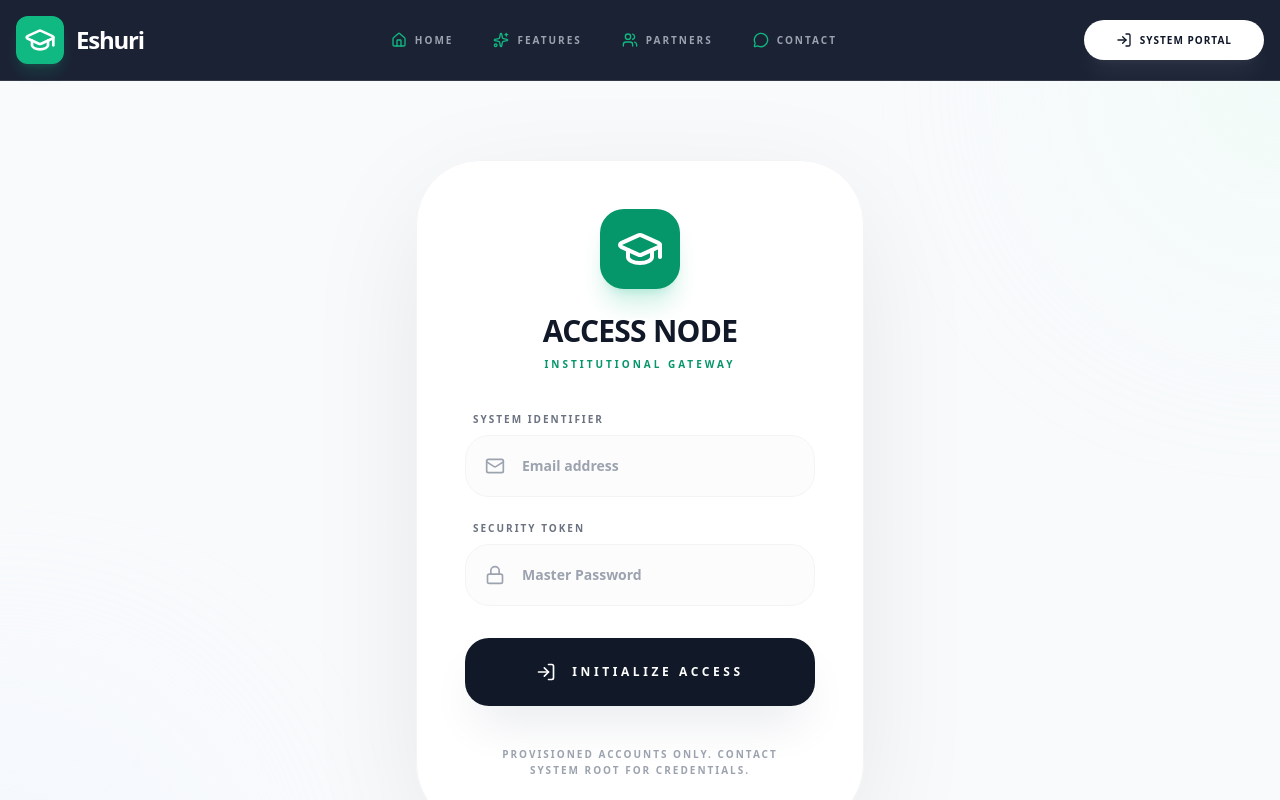
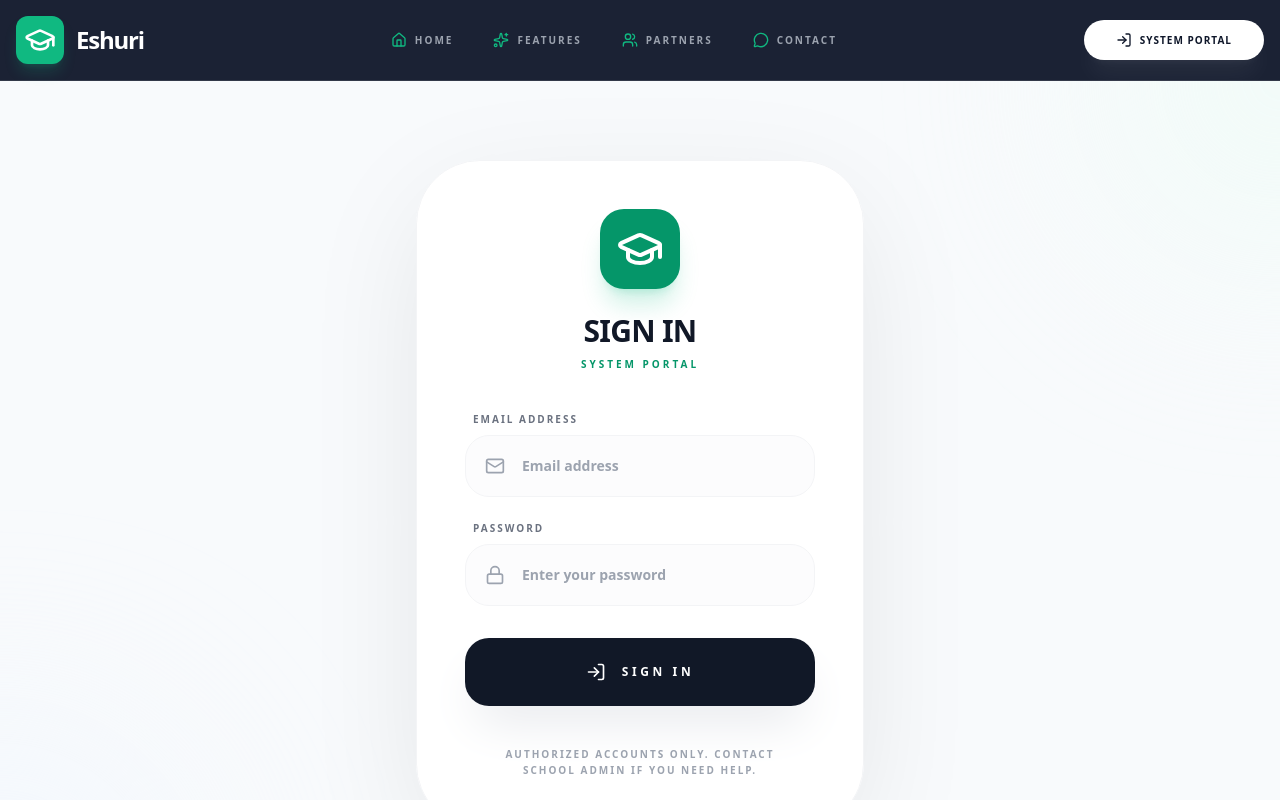
Before and after one commit to ishimweghislain/ejoafrica, a Next.js app: page /login in a window 1280 px wide. Shown: the top 800 px of the page. Built offline with nearby package versions, Linux system fonts and the light colour scheme.

Commit message:
pusha gain

```diff
--- a/app/(dashboard)/layout.tsx
+++ b/app/(dashboard)/layout.tsx
@@ -106,7 +106,7 @@ export default async function DashboardLayout({
                     </div>
                     <div className="hidden md:block">
                         <h2 className="text-sm font-black uppercase tracking-widest text-gray-500">
-                            {role.replace('_', ' ')} <span className="text-emerald-500">Node</span>
+                            {role.replace('_', ' ')} <span className="text-emerald-500">Portal</span>
                         </h2>
                     </div>
                     <div className="flex items-center gap-4">
--- a/app/(public)/login/page.tsx
+++ b/app/(public)/login/page.tsx
@@ -31,10 +31,10 @@ export default function LoginPage() {
                 throw new Error(data.error || "Login failed");
             }
 
-            toast.success("Authentication Successful: Mapping institutional node...", { icon: "🔓" });
+            toast.success("Login Successful: Loading your dashboard...", { icon: "👋" });
             router.push("/dashboard");
         } catch (err: any) {
-            toast.error(`ACCESS DENIED: ${err.message}`, { icon: "🚫" });
+            toast.error(`Login failed: ${err.message}`, { icon: "❌" });
         } finally {
             setLoading(false);
         }
@@ -54,8 +54,8 @@ export default function LoginPage() {
                         </div>
                     </div>
                     <div className="space-y-2">
-                        <h2 className="text-3xl font-black text-gray-900 uppercase tracking-tight">Access Node</h2>
-                        <p className="text-[10px] font-black uppercase tracking-[0.3em] text-emerald-600">Institutional Gateway</p>
+                        <h2 className="text-3xl font-black text-gray-900 uppercase tracking-tight">Sign In</h2>
+                        <p className="text-[10px] font-black uppercase tracking-[0.3em] text-emerald-600">System Portal</p>
                     </div>
                 </div>
 
@@ -63,7 +63,7 @@ export default function LoginPage() {
 
                     <div className="space-y-6">
                         <div className="space-y-2">
-                            <label className="text-[10px] font-black uppercase text-gray-500 tracking-[0.2em] ml-2 block">System Identifier</label>
+                            <label className="text-[10px] font-black uppercase text-gray-500 tracking-[0.2em] ml-2 block">Email Address</label>
                             <div className="relative group">
                                 <Mail className="absolute left-5 top-1/2 -translate-y-1/2 w-5 h-5 text-gray-400 group-focus-within:text-emerald-500 transition-colors" />
                                 <input
@@ -78,7 +78,7 @@ export default function LoginPage() {
                         </div>
 
                         <div className="space-y-2">
-                            <label className="text-[10px] font-black uppercase text-gray-500 tracking-[0.2em] ml-2 block">Security Token</label>
+                            <label className="text-[10px] font-black uppercase text-gray-500 tracking-[0.2em] ml-2 block">Password</label>
                             <div className="relative group">
                                 <Lock className="absolute left-5 top-1/2 -translate-y-1/2 w-5 h-5 text-gray-400 group-focus-within:text-emerald-500 transition-colors" />
                                 <input
@@ -86,7 +86,7 @@ export default function LoginPage() {
                                     name="password"
                                     type="password"
                                     required
-                                    placeholder="Master Password"
+                                    placeholder="Enter your password"
                                     className="w-full bg-gray-50/50 border border-gray-100 rounded-3xl px-14 py-5 text-sm font-bold text-gray-900 outline-none ring-4 ring-transparent focus:ring-emerald-500/10 focus:bg-white focus:border-emerald-500 transition-all"
                                 />
                             </div>
@@ -101,12 +101,12 @@ export default function LoginPage() {
                         {loading ? (
                             <>
                                 <Loader2 className="w-5 h-5 animate-spin" />
-                                Synchronizing...
+                                Logging in...
                             </>
                         ) : (
                             <>
                                 <LogIn className="w-5 h-5" />
-                                Initialize Access
+                                Sign In
                             </>
                         )}
                     </button>
@@ -114,7 +114,7 @@ export default function LoginPage() {
 
                 <div className="text-center">
                     <p className="text-[10px] font-black uppercase tracking-[0.2em] text-gray-400 leading-relaxed px-6">
-                        Provisioned accounts only. Contact System Root for credentials.
+                        Authorized accounts only. Contact School Admin if you need help.
                     </p>
                 </div>
             </div>
```
